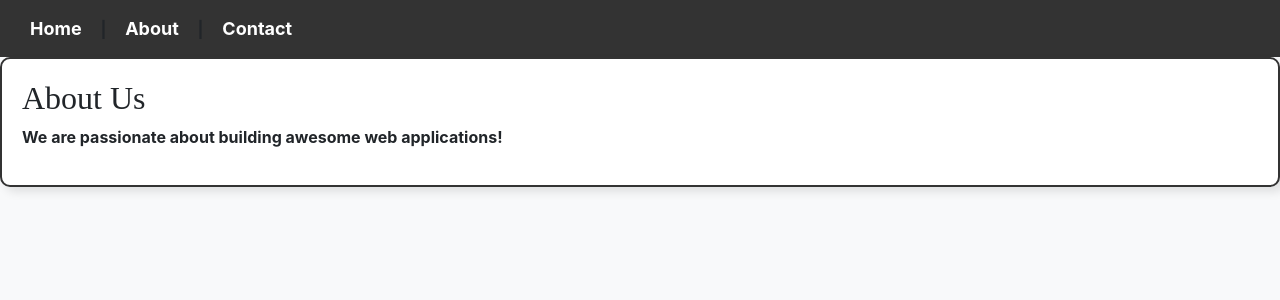
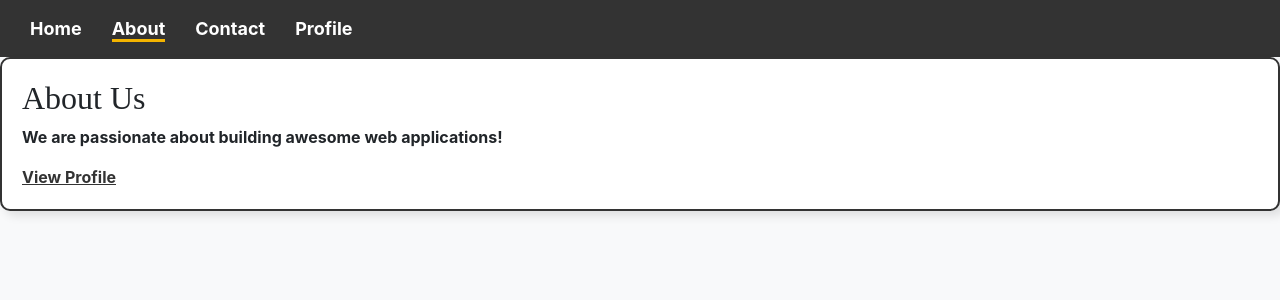
Before and after one commit to UBSITsalango/Salango-Idala-angular-routing-lab, an Angular app in the folder angular-routing-lab/: page /about in a window 1280 px wide. Shown: the top 300 px of the page. Built offline with nearby package versions, Linux system fonts and the light colour scheme; a web font is replaced by a local one.

Commit message:
Fixing navigation and admin guard

```diff
--- a/angular-routing-lab/src/app/about/about.component.html
+++ b/angular-routing-lab/src/app/about/about.component.html
@@ -1,6 +1,12 @@
 <div class="card">
-    <div class="card-body">
-      <h2>About Us</h2>
-      <p>We are passionate about building awesome web applications!</p>
-    </div>
+  <div class="card-body">
+    <h2>About Us</h2>
+    <p>We are passionate about building awesome web applications!</p>
+
+    <nav>
+      <a routerLink="profile" routerLinkActive="active">View Profile</a>
+    </nav>
+
+    <router-outlet></router-outlet>
   </div>
+</div>
--- a/angular-routing-lab/src/app/about/about.component.ts
+++ b/angular-routing-lab/src/app/about/about.component.ts
@@ -1,8 +1,9 @@
 import { Component } from '@angular/core';
+import { RouterModule } from '@angular/router';
 
 @Component({
   selector: 'app-about',
-  imports: [],
+  imports: [RouterModule],
   templateUrl: './about.component.html',
   styleUrl: './about.component.css'
 })
--- a/angular-routing-lab/src/app/admin/admin.guard.ts
+++ b/angular-routing-lab/src/app/admin/admin.guard.ts
@@ -1,19 +1,23 @@
 import { Injectable } from '@angular/core';
 import { CanActivate, ActivatedRouteSnapshot, RouterStateSnapshot, UrlTree, Router } from '@angular/router';
 import { Observable } from 'rxjs';
+import { AuthService } from '../services/auth.service';
 
 @Injectable({
   providedIn: 'root'
 })
 export class AdminGuard implements CanActivate {
-  constructor(private router: Router) {} // Inject Router to handle redirection
+  constructor(private authService: AuthService, private router: Router) {}
 
   canActivate(
     next: ActivatedRouteSnapshot,
     state: RouterStateSnapshot
   ): Observable<boolean | UrlTree> | Promise<boolean | UrlTree> | boolean | UrlTree {
-    const isAdmin = false; // Change to actual authentication logic
-
-    return isAdmin ? true : this.router.parseUrl('/home'); // Redirect unauthorized users
+    if (this.authService.isAdmin()) {  // Check if user is an admin
+      return true;
+    } else {
+      alert("Access Denied: Admins only");  // Show alert if unauthorized
+      return this.router.createUrlTree(['/home']);  // Redirect non-admins to home
+    }
   }
 }
--- a/angular-routing-lab/src/app/app.component.html
+++ b/angular-routing-lab/src/app/app.component.html
@@ -1,7 +1,8 @@
 <nav>
-  <a routerLink="/home" routerLinkActive="active">Home</a> |
-  <a routerLink="/about" routerLinkActive="active">About</a> |
+  <a routerLink="/home" routerLinkActive="active">Home</a>
+  <a routerLink="/about" routerLinkActive="active">About</a>
   <a routerLink="/contact" routerLinkActive="active">Contact</a>
+  <a routerLink="/about/profile" routerLinkActive="active">Profile</a>
 </nav>
 
 <router-outlet></router-outlet>
--- a/angular-routing-lab/src/app/app.component.ts
+++ b/angular-routing-lab/src/app/app.component.ts
@@ -1,9 +1,9 @@
 import { Component } from '@angular/core';
-import { RouterOutlet } from '@angular/router';
+import { RouterModule, RouterOutlet } from '@angular/router';
 
 @Component({
   selector: 'app-root',
-  imports: [RouterOutlet],
+  imports: [RouterOutlet, RouterModule],
   templateUrl: './app.component.html',
   styleUrl: './app.component.css'
 })
--- a/angular-routing-lab/src/app/app.module.ts
+++ b/angular-routing-lab/src/app/app.module.ts
@@ -1,6 +1,7 @@
 import { NgModule } from '@angular/core';
 import { BrowserModule } from '@angular/platform-browser';
 import { AppRoutingModule } from './app-routing.module';
+import { RouterModule } from '@angular/router';
 
 import { AppComponent } from './app.component';
 import { HomeComponent } from './home/home.component';
@@ -15,7 +16,8 @@ import { ContactComponent } from './contact/contact.component';
   ],
   imports: [
     BrowserModule,
-    AppRoutingModule
+    AppRoutingModule,
+    RouterModule
   ],
   providers: [],
   bootstrap: [AppComponent]
--- /dev/null
+++ b/angular-routing-lab/src/app/services/auth.service.ts
@@ -0,0 +1,12 @@
+import { Injectable } from '@angular/core';
+
+@Injectable({
+  providedIn: 'root'
+})
+export class AuthService {
+  private user = { isAdmin: true };
+
+  isAdmin(): boolean {
+    return this.user.isAdmin;
+  }
+}
```
